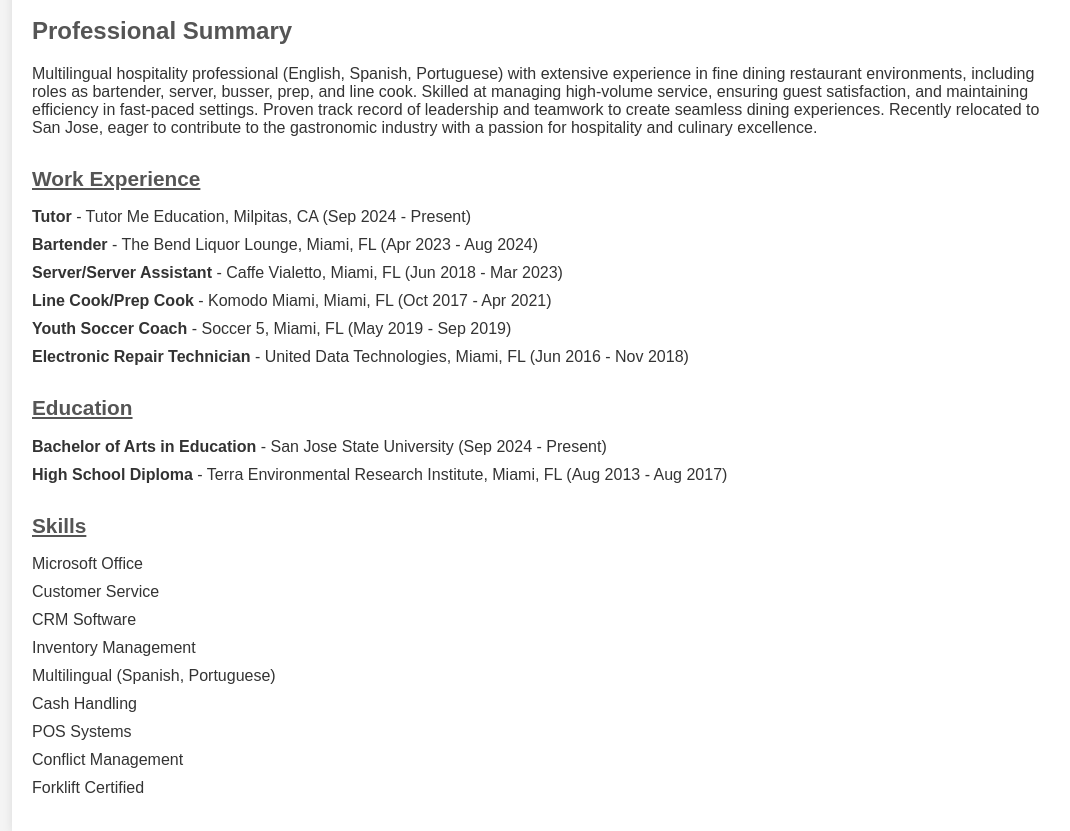
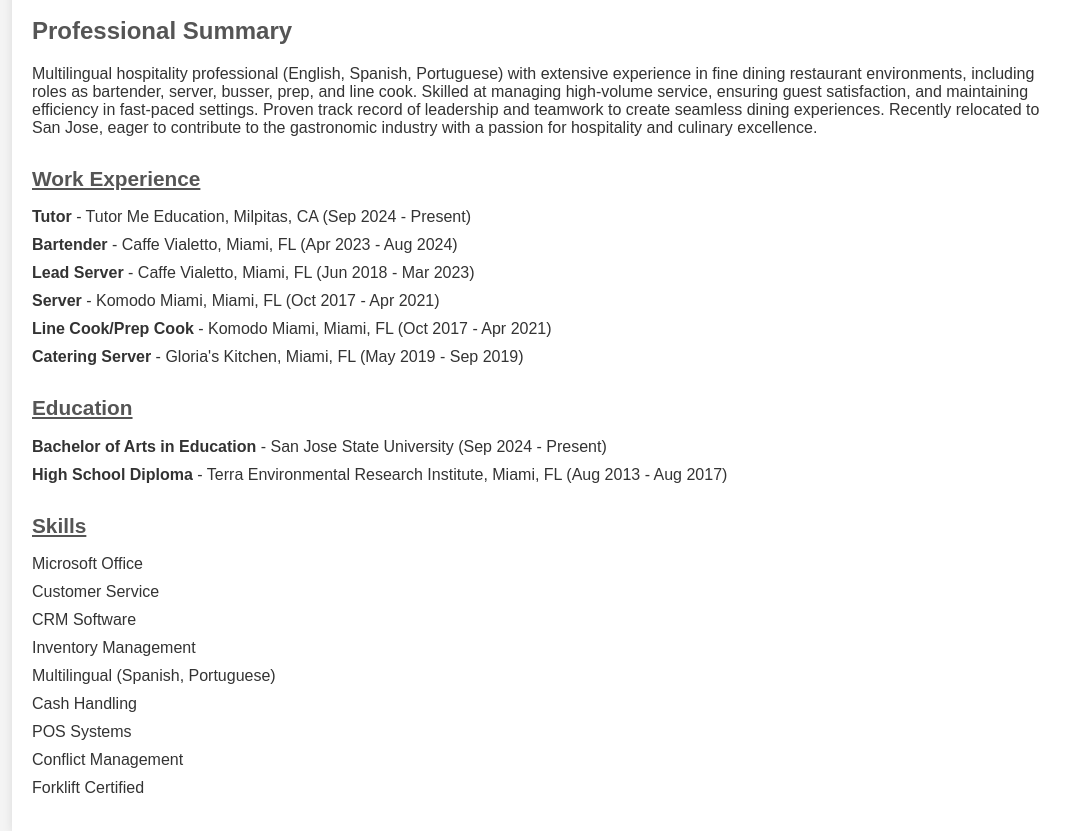
Before and after one commit to diegonunez77/resume, a plain HTML site: page index.html in a window 1280 px wide. Shown: the part 109-940 px from the top of the page, without its empty margins (96-1166 px from the left). Drawn offline with Linux system fonts and the light colour scheme.

Commit message:
Update index.html

```diff
--- a/index.html
+++ b/index.html
@@ -69,11 +69,13 @@
             <h2 class="section-title">Work Experience</h2>
             <ul>
                 <li><strong>Tutor</strong> - Tutor Me Education, Milpitas, CA (Sep 2024 - Present)</li>
-                <li><strong>Bartender</strong> - The Bend Liquor Lounge, Miami, FL (Apr 2023 - Aug 2024)</li>
-                <li><strong>Server/Server Assistant</strong> - Caffe Vialetto, Miami, FL (Jun 2018 - Mar 2023)</li>
+                <li><strong>Bartender</strong> - Caffe Vialetto, Miami, FL (Apr 2023 - Aug 2024)</li>
+                <li><strong>Lead Server</strong> - Caffe Vialetto, Miami, FL (Jun 2018 - Mar 2023)</li>
+                <li><strong>Server</strong> - Komodo Miami, Miami, FL (Oct 2017 - Apr 2021)</li>
                 <li><strong>Line Cook/Prep Cook</strong> - Komodo Miami, Miami, FL (Oct 2017 - Apr 2021)</li>
-                <li><strong>Youth Soccer Coach</strong> - Soccer 5, Miami, FL (May 2019 - Sep 2019)</li>
-                <li><strong>Electronic Repair Technician</strong> - United Data Technologies, Miami, FL (Jun 2016 - Nov 2018)</li>
+                <li><strong>Catering Server</strong> - Gloria's Kitchen, Miami, FL (May 2019 - Sep 2019)</li>
+    </ul>
+
             </ul>
         </section>
 
```
